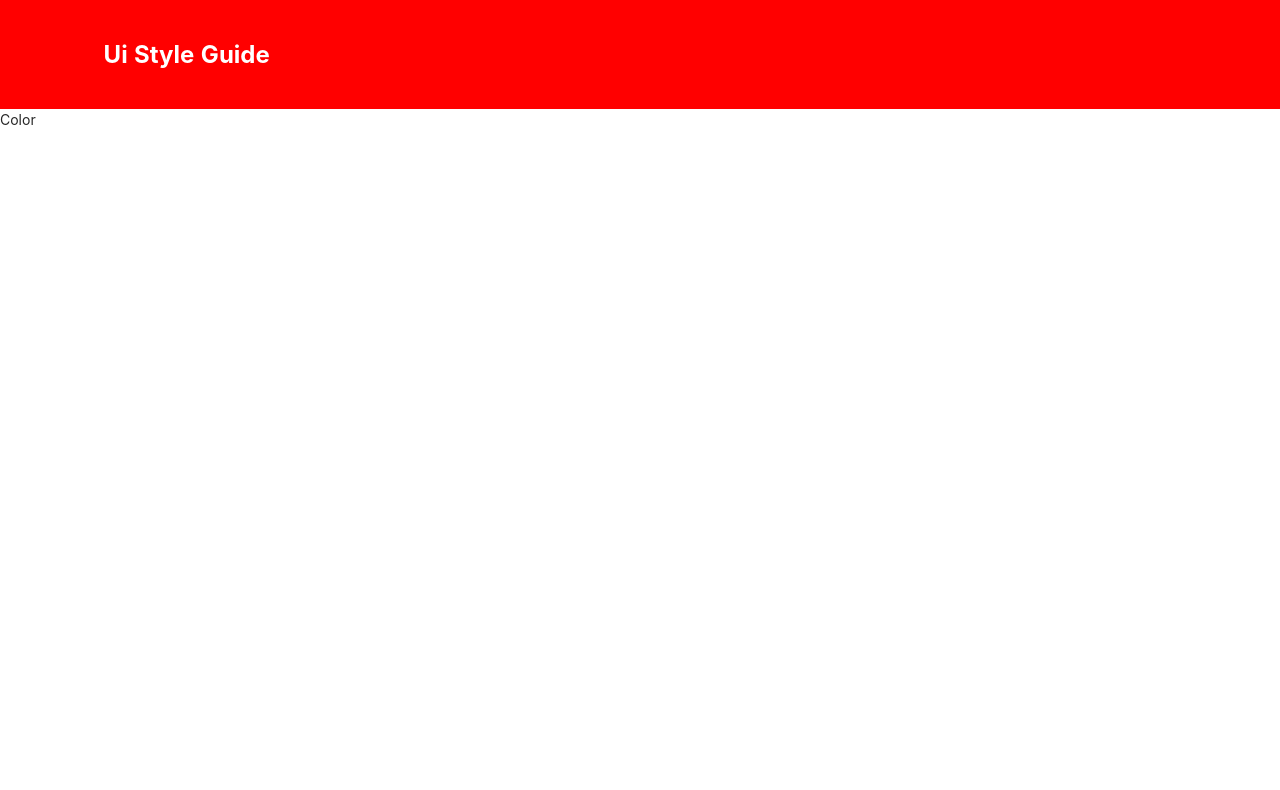
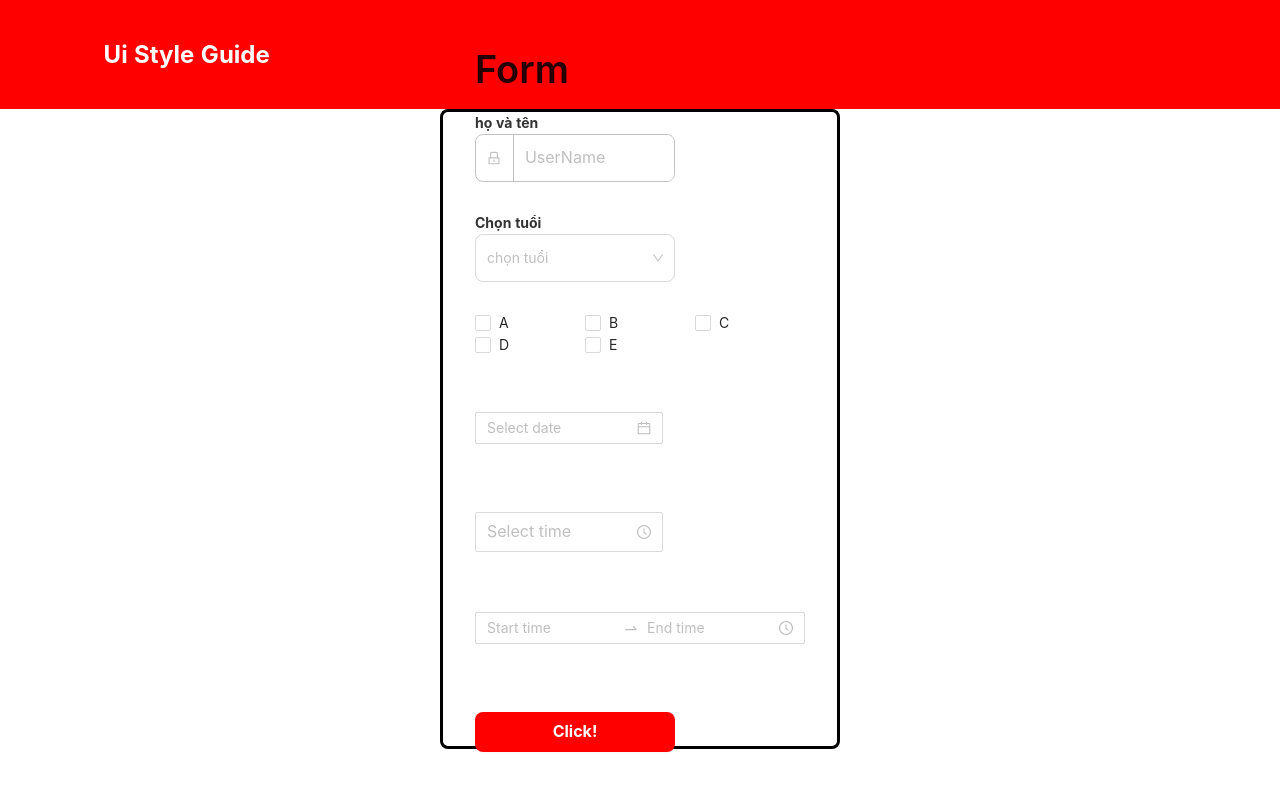
Before and after one commit to huyvovan12/UIStyleGuide, a React (Create React App) app: page / in a window 1280 px wide. Shown: the top 790 px of the page. Built offline with nearby package versions, Linux system fonts and the light colour scheme.

Commit message:
waiting review

```diff
--- a/package.json
+++ b/package.json
@@ -9,6 +9,7 @@
     "antd": "^4.21.6",
     "formik": "^2.2.9",
     "less": "^4.1.3",
+    "moment": "^2.29.4",
     "nanoid": "^4.0.0",
     "react": "^18.2.0",
     "react-dom": "^18.2.0",
--- a/src/components/Input/PrimaryInput.jsx
+++ b/src/components/Input/PrimaryInput.jsx
@@ -1,7 +1,7 @@
 import { useField } from "formik";
 import { InputBase, InputArea, IconArea, ErrorMessage, Title } from "./styled";
 import { UserOutlined } from "@ant-design/icons";
-import { useEffect, useRef } from "react";
+import { useRef } from "react";
 
 const PrimaryInput = ({
   label,
@@ -10,6 +10,8 @@ const PrimaryInput = ({
   icon = <UserOutlined />,
   $width = "100%",
   $height = "48px",
+  $error,
+  errorMessage,
   ...rest
 }) => {
   const refField = useRef(
@@ -17,25 +19,25 @@ const PrimaryInput = ({
       .toString(36)
       .replace(/[^a-z]+/g, "")
   );
-  const [field, meta] = useField(name ?? refField.current);
+  const [field] = useField(name ?? refField.current);
   const $active =
     field.value !== "" && field.value !== null && field.value !== undefined;
   return (
     <>
       {label && <Title htmlFor={name}>{label}</Title>}
       <InputArea
-        $active={$active}
-        $error={!!meta?.error}
+        $error={$error}
         $width={$width}
         $height={$height}
+        $active={$active}
       >
-        <IconArea $active={$active} $error={!!meta?.error}>
+        <IconArea $error={$error} $active={$active}>
           {icon}
         </IconArea>
         <InputBase placeholder={placeholder} id={name} {...field} {...rest} />
       </InputArea>
-      {meta.error && meta.touched && (
-        <ErrorMessage className="error-message">{meta.error}</ErrorMessage>
+      {errorMessage && (
+        <ErrorMessage className="error-message">{errorMessage}</ErrorMessage>
       )}
     </>
   );
--- a/src/components/Input/SecondaryInput.jsx
+++ b/src/components/Input/SecondaryInput.jsx
@@ -2,37 +2,39 @@ import { useField } from "formik";
 import { InputBase, InputArea, ErrorMessage, Title } from "./styled";
 
 const SecondaryInput = ({
-  title,
+  label,
   name = "name",
   $width = "100%",
   $height,
+  $error,
+  errorMessage,
   placeholder = "Placeholder",
   ...rest
 }) => {
-  const [field, meta] = useField(name);
+  const [field] = useField(name);
   const $active =
     field.value !== "" && field.value !== null && field.value !== undefined;
 
   return (
     <>
-      {title && <Title htmlFor="input_secondary">{title}</Title>}
+      {label && <Title htmlFor="input_secondary">{label}</Title>}
       <InputArea
         $active={$active}
-        $error={!!meta.error}
+        $error={$error}
         $width={$width}
         $height={$height}
       >
         <InputBase
           placeholder={placeholder}
           $active={$active}
-          $error={!!meta.error}
+          $error={$error}
           id="input_secondary"
           {...field}
           {...rest}
         />
       </InputArea>
-      {meta.error && meta.touched && (
-        <ErrorMessage className="error-message">{meta.error}</ErrorMessage>
+      {errorMessage && (
+        <ErrorMessage className="error-message">{errorMessage}</ErrorMessage>
       )}
     </>
   );
--- a/src/components/Select/index.jsx
+++ b/src/components/Select/index.jsx
@@ -1,16 +1,32 @@
-import { Container, CustomOption, CustomSelect, ErrorMessage } from "./styled";
+import {
+  Container,
+  CustomOption,
+  CustomSelect,
+  ErrorMessage,
+  Label,
+} from "./styled";
 import { DownOutlined } from "@ant-design/icons";
 import { useState } from "react";
-export const Select = ({ children, errorMessage, $width, error, ...rest }) => {
+export const Select = ({
+  children,
+  errorMessage,
+  $width,
+  $error,
+  label,
+  $height,
+  ...rest
+}) => {
   const [rotate, setRotate] = useState(0);
   return (
     <Container id="container" onClick={() => setRotate(rotate + 180)}>
+      {label && <Label htmlFor="select">{label}</Label>}
       <CustomSelect
         getPopupContainer={() => document.getElementById("container")}
         $width={$width}
+        $height={$height}
         suffixIcon={<DownOutlined rotate={rotate} />}
-        error={error}
-        defaultValue="123"
+        $error={$error}
+        id="select"
         {...rest}
       >
         {children}
@@ -22,7 +38,7 @@ export const Select = ({ children, errorMessage, $width, error, ...rest }) => {
 
 export const Option = ({ children, $width, $value, ...rest }) => {
   return (
-    <CustomOption value={$value} $width={$width} $height {...rest}>
+    <CustomOption value={$value} $height {...rest}>
       {children}
     </CustomOption>
   );
--- a/src/components/Select/styled.js
+++ b/src/components/Select/styled.js
@@ -5,13 +5,16 @@ export const CustomSelect = styled(Select)`
   display: flex;
   width: 90%;
   z-index: 1;
+  > div {
+    border-radius: 8px !important;
+  }
   ${({ $width }) =>
     $width &&
     `
     width: ${$width};
   `}
-  ${({ error }) =>
-    error &&
+  ${({ $error }) =>
+    $error &&
     `
     :hover div{
       border: 1px solid #bc0000 !important;
@@ -19,6 +22,17 @@ export const CustomSelect = styled(Select)`
      div{
       border: 1px solid #bc0000 !important;
       box-shadow: none !important;
+    }
+  `}
+  ${({ $height }) =>
+    $height &&
+    `
+     div{
+      height: ${$height} !important;
+    }
+     div span{
+       display: flex;
+       align-items: center;
     }
   `}
 `;
@@ -34,3 +48,11 @@ export const ErrorMessage = styled.div`
   font-size: 12px;
   font-weight: 700;
 `;
+
+export const Label = styled.label`
+  font-size: 14px;
+  font-weight: 700;
+  color: #333333;
+  margin-bottom: 3px;
+  cursor: pointer;
+`;
--- a/src/pages/Color/index.jsx
+++ b/src/pages/Color/index.jsx
@@ -1,9 +1,157 @@
-import { Col } from "antd";
-
+import { Checkbox, Col, DatePicker, Row, TimePicker, Typography } from "antd";
+import Button from "../../components/Button";
+import Input from "../../components/Input";
+import { Formik, Form } from "formik";
+// import Select from "../../components/Select";
+import { Select, Option } from "../../components/Select";
+import { LockOutlined } from "@ant-design/icons";
+import moment from "moment";
+import * as Yup from "yup";
+const { Title } = Typography;
 const Color = () => {
+  const array = [
+    {
+      label: "1",
+      value: "1",
+    },
+    {
+      label: "2",
+      value: "2",
+    },
+    {
+      label: "3",
+      value: "3",
+    },
+    {
+      label: "5",
+      value: "5",
+    },
+  ];
   return (
-    <Col span={24}>
-      <div>Color</div>
+    <Col
+      span={24}
+      style={{
+        display: "flex",
+        justifyContent: "center",
+        alignItems: "center",
+      }}
+    >
+      <div
+        style={{
+          height: "80vh",
+          width: "400px",
+          border: "3px solid black",
+          borderRadius: "8px",
+          display: "flex",
+          justifyContent: "center",
+          alignItems: "center",
+        }}
+      >
+        <Formik
+          initialValues={{}}
+          validationSchema={Yup.object({
+            input: Yup.string().required("Vui lòng điền họ và tên!"),
+            select: Yup.number()
+              .max(4, "Số tuổi bé hơn 5")
+              .required("Vui lòng chọn tuổi!"),
+          })}
+          onSubmit={(values) => {
+            console.log(values);
+          }}
+          validateOnChange={false}
+        >
+          {({ setFieldValue, errors }) => {
+            return (
+              <Form>
+                <Title> Form </Title>
+                <div style={{ height: "100px" }}>
+                  <Input
+                    $type="primary"
+                    name="input"
+                    placeholder="UserName"
+                    icon={<LockOutlined />}
+                    $width="200px"
+                    label="họ và tên"
+                    onBlur={(e) => setFieldValue("input", e.target.value)}
+                    $error={!!errors.input}
+                    errorMessage={errors.input}
+                  />
+                </div>
+                <div style={{ height: "100px" }}>
+                  <Select
+                    $width="200px"
+                    $height="48px"
+                    placeholder="chọn tuổi"
+                    label="Chọn tuổi"
+                    onChange={(value) => setFieldValue("select", value)}
+                    $error={!!errors.select}
+                    errorMessage={errors.select}
+                  >
+                    {array.map((e) => (
+                      <Option value={e.value} key={e.value}>
+                        {e.label}
+                      </Option>
+                    ))}
+                  </Select>
+                </div>
+                <div style={{ height: "100px" }}>
+                  <Checkbox.Group
+                    style={{ width: "100%" }}
+                    onChange={(e) => setFieldValue("checkbox", e)}
+                  >
+                    <Row>
+                      <Col span={8}>
+                        <Checkbox value="A">A</Checkbox>
+                      </Col>
+                      <Col span={8}>
+                        <Checkbox value="B">B</Checkbox>
+                      </Col>
+                      <Col span={8}>
+                        <Checkbox value="C">C</Checkbox>
+                      </Col>
+                      <Col span={8}>
+                        <Checkbox value="D">D</Checkbox>
+                      </Col>
+                      <Col span={8}>
+                        <Checkbox value="E">E</Checkbox>
+                      </Col>
+                    </Row>
+                  </Checkbox.Group>
+                </div>
+                <div style={{ height: "100px" }}>
+                  <DatePicker
+                    format={"YYYY/MM/DD"}
+                    onChange={(value) =>
+                      setFieldValue(
+                        "datepicker",
+                        moment(value, "YYYY/MM/DD")._d
+                      )
+                    }
+                  />
+                </div>
+                <div style={{ height: "100px" }}>
+                  <TimePicker
+                    size="large"
+                    onChange={(value) =>
+                      setFieldValue("timepicker", moment(value)._d)
+                    }
+                  />
+                </div>
+                <div style={{ height: "100px" }}>
+                  <TimePicker.RangePicker
+                    onChange={(value) => setFieldValue("rangepicker", value)}
+                  />
+                </div>
+                <div style={{ height: "100px" }}>
+                  <Button htmlType="submit" $type="primary" $width="200px">
+                    Click!
+                  </Button>
+                </div>
+              </Form>
+            );
+          }}
+        </Formik>
+      </div>
     </Col>
   );
 };
--- a/src/pages/Component/index.jsx
+++ b/src/pages/Component/index.jsx
@@ -54,14 +54,18 @@ const Component = () => {
       </Col>
       <Col span={6} style={{ marginLeft: "30px" }}>
         <Formik
-          initialValues={{}}
+          initialValues={{
+            user: "",
+            name: "",
+          }}
           validationSchema={Yup.object({
             user: Yup.string().required("Required"),
-            name: Yup.string().required("Required"),
+            name: Yup.number().max(4, "max < 4").required("Required"),
           })}
           onSubmit={(values) => {
             console.log(values);
           }}
+          validateOnChange={false}
         >
           {({ setFieldValue, errors }) => {
             return (
@@ -73,13 +77,18 @@ const Component = () => {
                   icon={<LockOutlined />}
                   $width="200px"
                   label="họ và tên"
+                  onBlur={(e) => setFieldValue("user", e.target.value)}
+                  $error={!!errors.user}
+                  errorMessage={errors.user}
                 />
                 <Select
-                  $width="300px"
-                  $height="100px"
+                  $width="150px"
+                  $height="30px"
                   name="name"
+                  placeholder="chọn tuổi"
+                  label="Chọn tuổi"
                   onChange={(value) => setFieldValue("name", value)}
-                  error={!!errors.name}
+                  $error={!!errors.name}
                   errorMessage={errors.name}
                 >
                   {array.map((e) => (
```
Also changed, not shown: 1 other file (tests, documents, lock files or other folders).
